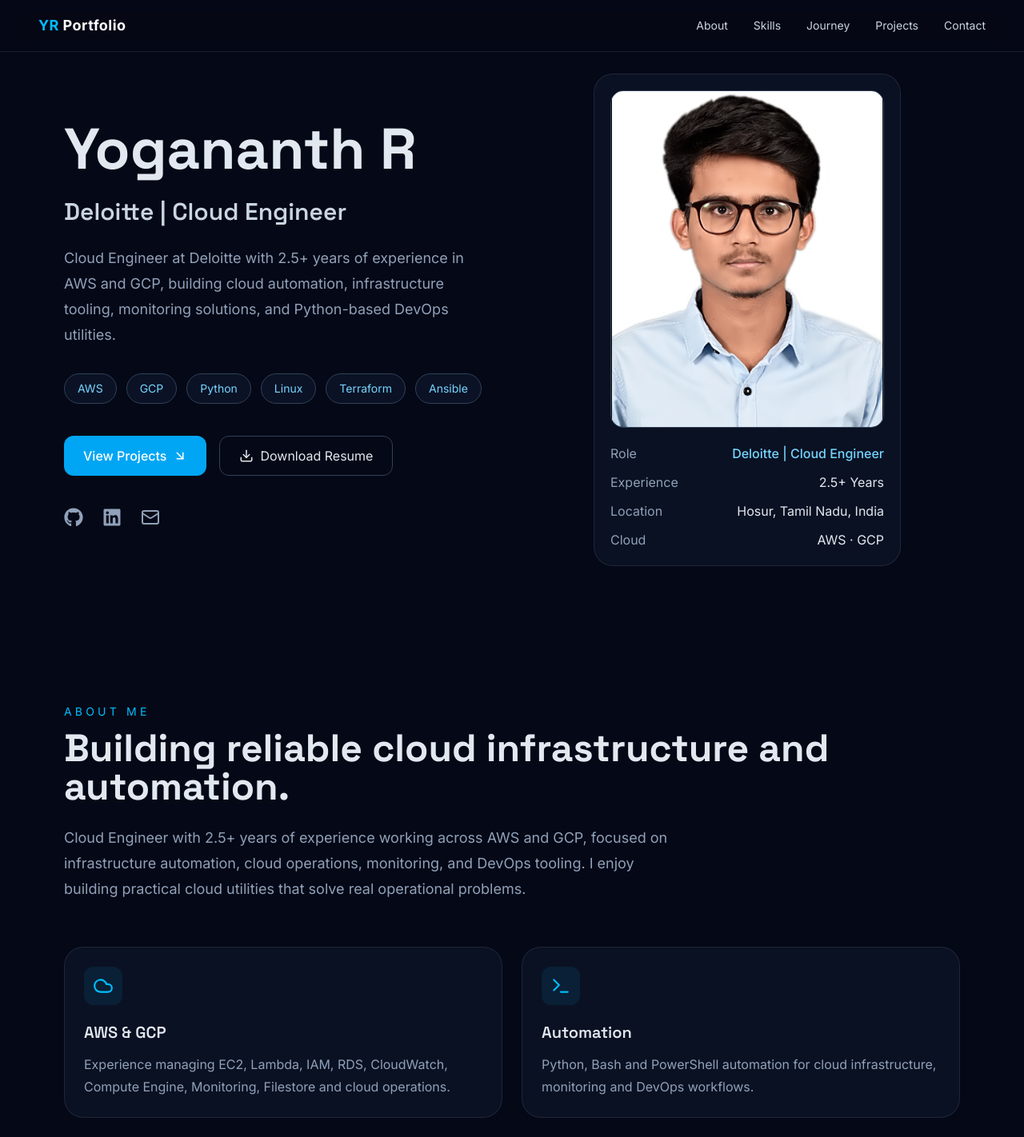
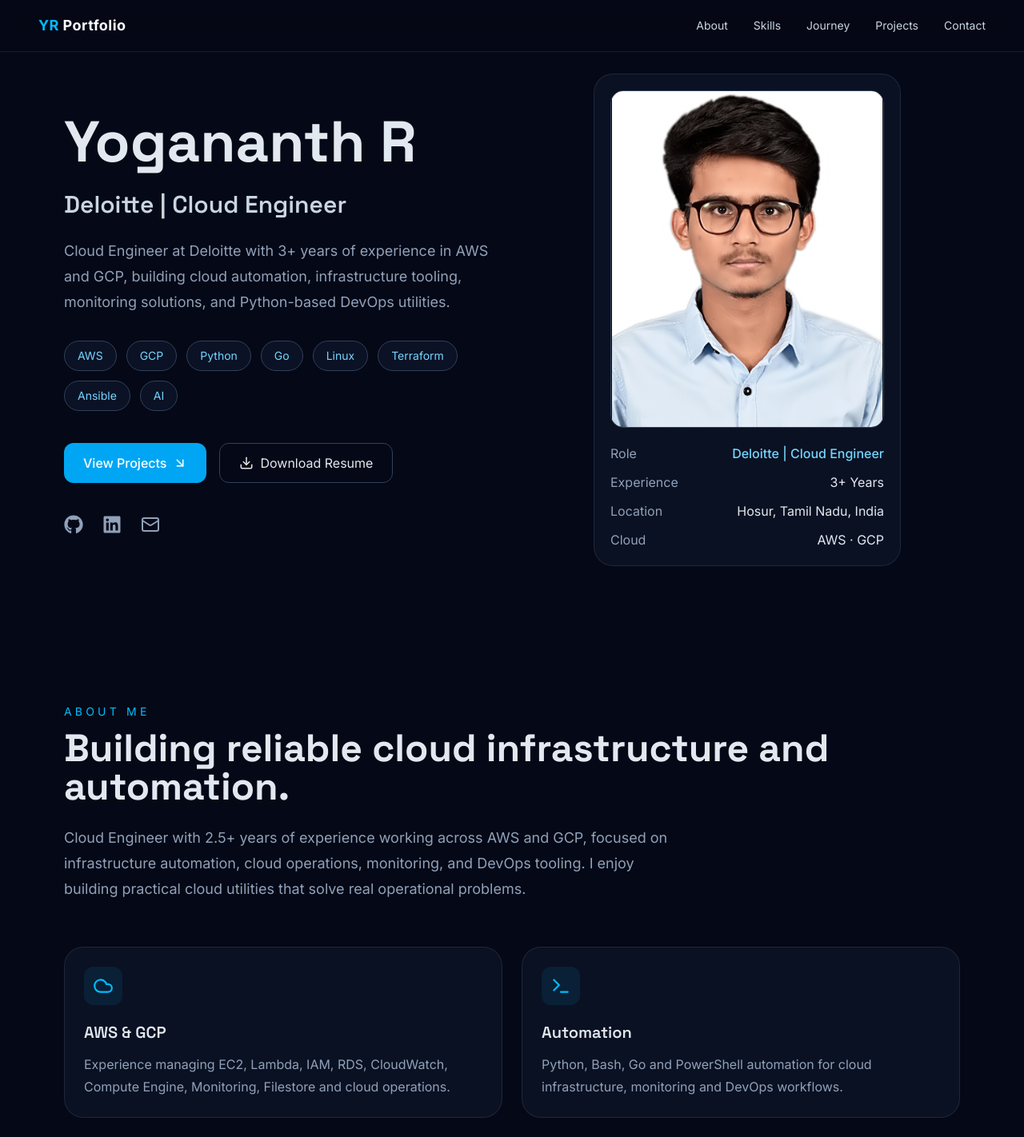
Before and after one commit to Yogananth-r/yogananthr-portfolio, a React (Vite) app: page / in a window 1280 px wide. Shown: the top 1422 px of the page at 80% size. Built offline with nearby package versions, Linux system fonts and the light colour scheme.

Commit message:
edited exp & skills

```diff
--- a/src/components/About.tsx
+++ b/src/components/About.tsx
@@ -11,7 +11,7 @@ const cards = [
   {
     title: "Automation",
     description:
-      "Python, Bash and PowerShell automation for cloud infrastructure, monitoring and DevOps workflows.",
+      "Python, Bash, Go and PowerShell automation for cloud infrastructure, monitoring and DevOps workflows.",
     icon: Terminal,
   },
   {
--- a/src/components/Hero.tsx
+++ b/src/components/Hero.tsx
@@ -34,7 +34,7 @@ export default function Hero() {
 
           {/* Tech Badges */}
           <div className="mt-8 flex flex-wrap gap-3">
-            {["AWS", "GCP", "Python", "Linux", "Terraform", "Ansible"].map(
+            {["AWS", "GCP", "Python","Go", "Linux", "Terraform", "Ansible","AI"].map(
               (skill) => (
                 <span
                   key={skill}
--- a/src/data/portfolio.ts
+++ b/src/data/portfolio.ts
@@ -1,11 +1,11 @@
 export const portfolio = {
   name: "Yogananth R",
   title: "Deloitte | Cloud Engineer",
-  experience: "2.5+ Years",
+  experience: "3+ Years",
   location: "Hosur, Tamil Nadu, India",
 
   intro:
-    "Cloud Engineer at Deloitte with 2.5+ years of experience in AWS and GCP, building cloud automation, infrastructure tooling, monitoring solutions, and Python-based DevOps utilities.",
+    "Cloud Engineer at Deloitte with 3+ years of experience in AWS and GCP, building cloud automation, infrastructure tooling, monitoring solutions, and Python-based DevOps utilities.",
 
   email: "yogananthr22@gmail.com",
 
```
